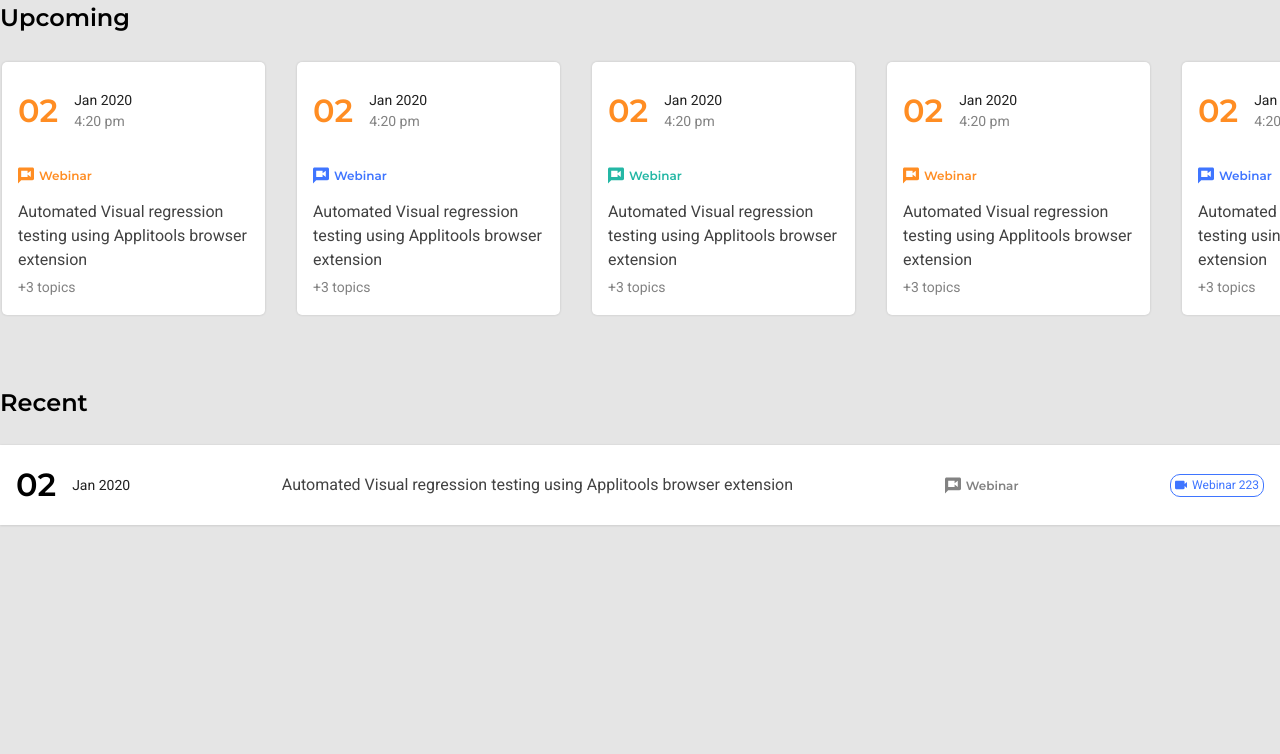
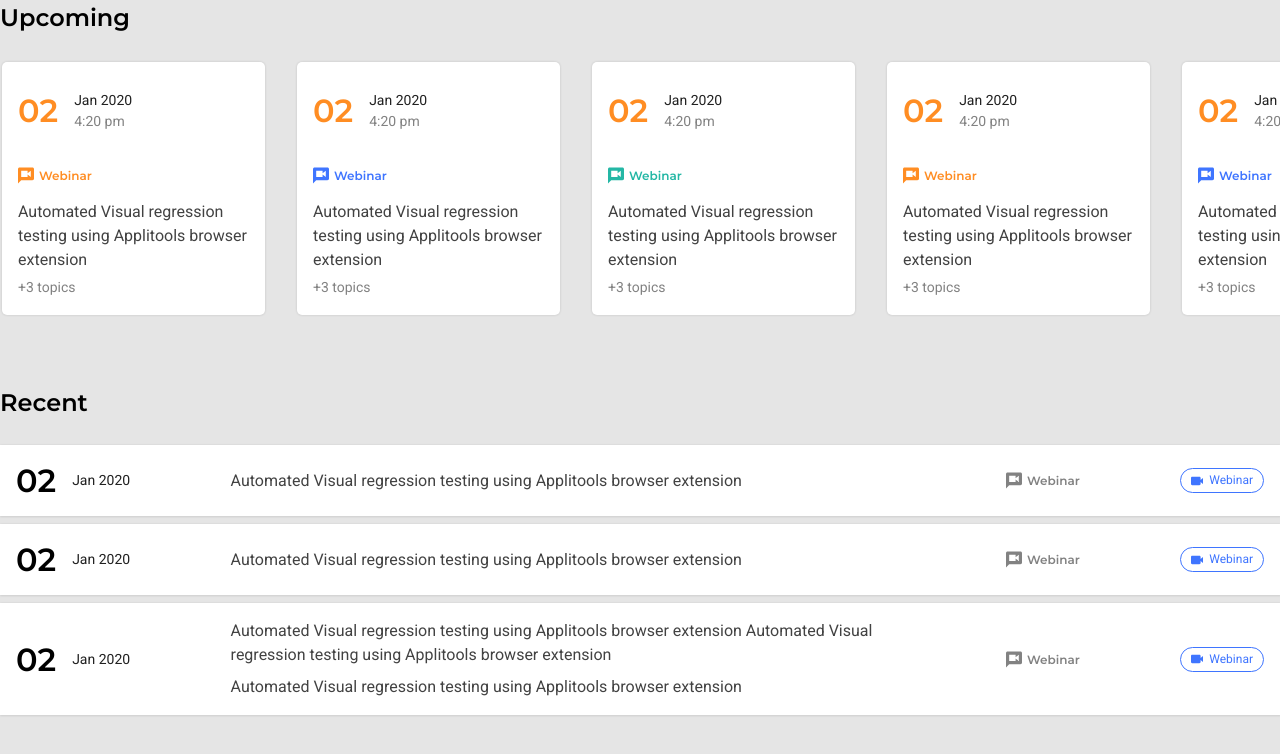
Before and after one commit to ankit-9/KSwebinar, a website built with Parcel: page index.html in a window 1280 px wide. Built offline with nearby package versions, Linux system fonts and the light colour scheme.

Commit message:
WEB-02: Recent block CSS.

```diff
--- a/index.html
+++ b/index.html
@@ -251,11 +251,16 @@
             </div>
         </div>
     </div>
+
+    <!-- RECENT BLOCK START -->
     <div class="ks-recent-block">
         <h2 class="ks-upcoming-block__title title">Recent</h2>
         <div class="ks-bar-tile">
+          <div class="ks-bar-tile-left">
+            <p class="ks-recent-block__date-two-digit date-two-digit">02</p>
+          </div>
+          <div class="ks-bar-tile-right">
             <div class="ks-recent-block__date date">
-                <p class="ks-recent-block__date-two-digit date-two-digit">02</p>
                 <p class="ks-recent-block__date-year date-year">Jan 2020</p>
             </div>
             <div class="ks-recent-block__text">
@@ -276,8 +281,74 @@
                 <svg class="blue-fill" width="12" height="10" viewBox="0 0 12 10" fill="none" xmlns="http://www.w3.org/2000/svg">
                     <path d="M9.6 1.99999C9.6 1.33819 9.0618 0.799988 8.4 0.799988H1.2C0.5382 0.799988 0 1.33819 0 1.99999V7.99999C0 8.66179 0.5382 9.19999 1.2 9.19999H8.4C9.0618 9.19999 9.6 8.66179 9.6 7.99999V6.00019L12 7.99999V1.99999L9.6 3.99979V1.99999Z" fill="inherit" />
                 </svg>
-                Webinar 223
+                Webinar
             </a>
+          </div>
+        </div>
+        <div class="ks-bar-tile">
+          <div class="ks-bar-tile-left">
+            <p class="ks-recent-block__date-two-digit date-two-digit">02</p>
+          </div>
+          <div class="ks-bar-tile-right">
+            <div class="ks-recent-block__date date">
+                <p class="ks-recent-block__date-year date-year">Jan 2020</p>
+            </div>
+            <div class="ks-recent-block__text">
+                <p class="default-text">
+                    Automated Visual regression testing using Applitools browser
+                    extension
+                </p>
+            </div>
+            <div class="ks-recent-block__link">
+                <a href="#" class="icon-link gray-text">
+                    <svg class="gray-fill" width="16" height="17" viewBox="0 0 16 17" fill="none" xmlns="http://www.w3.org/2000/svg">
+                        <path d="M14.3888 0.5C14.8384 0.5 15.2194 0.656495 15.5316 0.969484C15.8439 1.28247 16 1.6518 16 2.07746V11.6925C16 12.1432 15.8439 12.525 15.5316 12.838C15.2194 13.151 14.8384 13.3075 14.3888 13.3075H3.18501L0 16.5V2.07746C0 1.6518 0.156128 1.28247 0.468384 0.969484C0.78064 0.656495 1.16159 0.5 1.61124 0.5H14.3888ZM12.7775 10.115V3.69249L9.59251 6.24648V3.69249H3.18501V10.115H9.59251V7.52347L12.7775 10.115Z" fill="inherit" />
+                    </svg>
+                    Webinar
+                </a>
+            </div>
+            <a href="#" class="icon-btn blue-btn">
+                <svg class="blue-fill" width="12" height="10" viewBox="0 0 12 10" fill="none" xmlns="http://www.w3.org/2000/svg">
+                    <path d="M9.6 1.99999C9.6 1.33819 9.0618 0.799988 8.4 0.799988H1.2C0.5382 0.799988 0 1.33819 0 1.99999V7.99999C0 8.66179 0.5382 9.19999 1.2 9.19999H8.4C9.0618 9.19999 9.6 8.66179 9.6 7.99999V6.00019L12 7.99999V1.99999L9.6 3.99979V1.99999Z" fill="inherit" />
+                </svg>
+                Webinar
+            </a>
+          </div>
+        </div>
+        <div class="ks-bar-tile">
+          <div class="ks-bar-tile-left">
+            <p class="ks-recent-block__date-two-digit date-two-digit">02</p>
+          </div>
+          <div class="ks-bar-tile-right">
+            <div class="ks-recent-block__date date">
+                <p class="ks-recent-block__date-year date-year">Jan 2020</p>
+            </div>
+            <div class="ks-recent-block__text">
+                <p class="default-text">
+                    Automated Visual regression testing using Applitools browser
+                    extension Automated Visual regression testing using Applitools browser
+                    extension
+                </p>
+                <p class="default-text">
+                    Automated Visual regression testing using Applitools browser
+                    extension
+                </p>
+            </div>
+            <div class="ks-recent-block__link">
+                <a href="#" class="icon-link gray-text">
+                    <svg class="gray-fill" width="16" height="17" viewBox="0 0 16 17" fill="none" xmlns="http://www.w3.org/2000/svg">
+                        <path d="M14.3888 0.5C14.8384 0.5 15.2194 0.656495 15.5316 0.969484C15.8439 1.28247 16 1.6518 16 2.07746V11.6925C16 12.1432 15.8439 12.525 15.5316 12.838C15.2194 13.151 14.8384 13.3075 14.3888 13.3075H3.18501L0 16.5V2.07746C0 1.6518 0.156128 1.28247 0.468384 0.969484C0.78064 0.656495 1.16159 0.5 1.61124 0.5H14.3888ZM12.7775 10.115V3.69249L9.59251 6.24648V3.69249H3.18501V10.115H9.59251V7.52347L12.7775 10.115Z" fill="inherit" />
+                    </svg>
+                    Webinar
+                </a>
+            </div>
+            <a href="#" class="icon-btn blue-btn">
+                <svg class="blue-fill" width="12" height="10" viewBox="0 0 12 10" fill="none" xmlns="http://www.w3.org/2000/svg">
+                    <path d="M9.6 1.99999C9.6 1.33819 9.0618 0.799988 8.4 0.799988H1.2C0.5382 0.799988 0 1.33819 0 1.99999V7.99999C0 8.66179 0.5382 9.19999 1.2 9.19999H8.4C9.0618 9.19999 9.6 8.66179 9.6 7.99999V6.00019L12 7.99999V1.99999L9.6 3.99979V1.99999Z" fill="inherit" />
+                </svg>
+                Webinar
+            </a>
+          </div>
         </div>
     </div>
     </div>
--- a/src/components/button.scss
+++ b/src/components/button.scss
@@ -4,17 +4,17 @@
 .icon-btn {
     display: flex;
     align-items: center;
-    height: rem(23px);
+    height: rem(25px);
     font-family: $font-secondary;
     font-size: rem(12px);
-    line-height: normal;
+    line-height: rem(25px);
     text-decoration: none;
     border: 1px solid $c-black;
-    border-radius: rem(10px);
-    padding: rem(0 4px);
+    border-radius: rem(20px);
+    padding: rem(0 10px);
 
     svg {
-      margin-right: rem(5px);
+      margin-right: rem(6px);
       line-height: normal;
     }
   }
--- a/src/components/icon-link.scss
+++ b/src/components/icon-link.scss
@@ -1,8 +1,5 @@
 @import "../config/font.scss";
-@import "../config/color.scss";
 @import "../mixin/rem.scss";
-@import "../basic/base.scss";
-@import "../basic/util.scss";
 
 .icon-link {
     display: flex;
--- a/src/config/breakpoints.scss
+++ b/src/config/breakpoints.scss
@@ -1,6 +1,7 @@
 $breakpoints: (
   'mobile': '( min-width:  0 ) and ( max-width: 767px )',
   'tablet': '( min-width:  768px ) and ( max-width: 1199px )',
+  'tablet-landscape': '( min-width: 1024px )',
   'desktop': '( min-width: 1200px )',
   'upto-tablet': '( min-width:  0 ) and ( max-width: 1199px )',
   'above-mobile': '( min-width: 768px )' ) !default;
--- a/src/styles.scss
+++ b/src/styles.scss
@@ -61,11 +61,25 @@
 
 .ks-bar-tile {
   display: flex;
-  align-items: center;
-  justify-content: space-between;
   padding: rem(16px);
   background-color: $c-white;
   box-shadow: 0 0 2px .5px rgba(0, 0, 0, 0.1);
+
+  &:not(:last-child) {
+    margin-bottom: rem(8px);
+  }
+
+  @include responsive-set('above-mobile') {
+    align-items: center;
+  }
+
+  &-right {
+    display: flex;
+    justify-content: space-between;
+    align-items: center;
+    flex: 1;
+    flex-wrap: wrap;
+  }
 }
 
 // Upcoming bloc CSS
@@ -88,9 +102,45 @@
   max-width: 100%;
   margin: rem(50px auto 0);
 
+  &__date {
+    flex: 0 0 100%;
+    max-width: 100%;
+    flex-direction: column;
+    align-items: flex-start;
+
+    @include responsive-set('above-mobile') {
+      flex: 0 0 auto;
+    }
+
+    &-two-digit {
+      line-height: normal;
+    }
+  }
+
   &__text {
-    p:last-child {
-      margin-bottom: 0;
+    flex: 0 0 100%;
+    max-width: 100%;
+
+    @include responsive-set('tablet') {
+      max-width: rem(280px);
+    }
+
+    @include responsive-set('tablet-landscape') {
+      max-width: rem(480px);
+    }
+
+    @include responsive-set('desktop') {
+      max-width: rem(675px);
+    }
+
+    .default-text {
+      margin-bottom: rem(8px);
+
+      &:last-child {
+        @include responsive-set('above-mobile') {
+          margin-bottom: 0;
+        }
+      }
     }
   }
 }
```
Also changed, not shown: src/basic/util.scss (line endings or trailing spaces).
